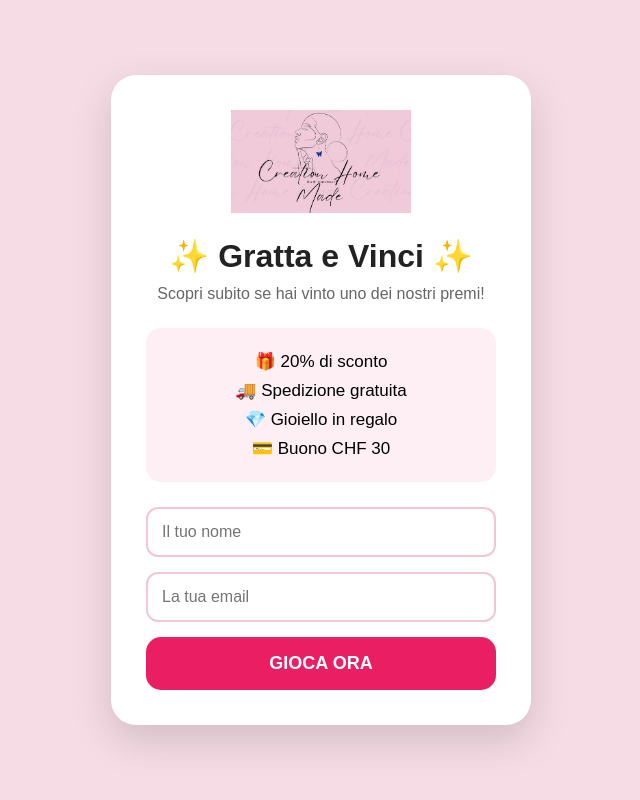
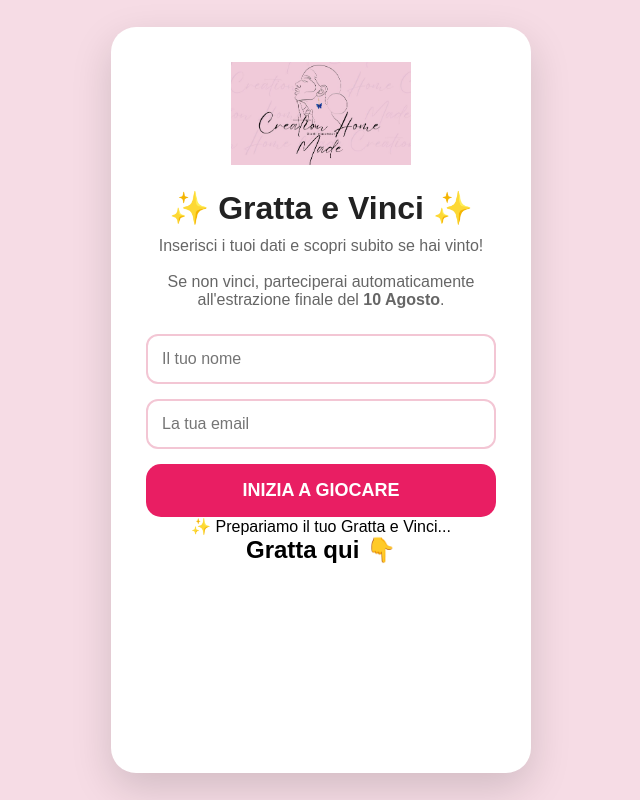
Before and after one commit to Jessmach77/gratta-e-vinci-creation, a plain HTML site: page index.html in a window 1280 px wide. Shown: the whole page, without its empty margins (319-959 px from the left). Drawn offline with Linux system fonts and the light colour scheme.

Commit message:
Enhance index.html structure and content
Updated title and improved accessibility with alt text for the logo. Enhanced user instructions and added loading and scratch elements.

```diff
--- a/index.html
+++ b/index.html
@@ -3,7 +3,7 @@
 <head>
     <meta charset="UTF-8">
     <meta name="viewport" content="width=device-width, initial-scale=1.0">
-    <title>Gratta e Vinci - Creation Home Made</title>
+    <title>Gratta e Vinci | Creation Home Made</title>
 
     <link rel="stylesheet" href="style.css">
 </head>
@@ -12,25 +12,16 @@
 
 <div class="container">
 
-    <img src="logo.png" class="logo">
+    <img src="logo.png" class="logo" alt="Creation Home Made">
 
     <h1>✨ Gratta e Vinci ✨</h1>
 
     <p class="subtitle">
-        Scopri subito se hai vinto uno dei nostri premi!
+        Inserisci i tuoi dati e scopri subito se hai vinto!
+        <br><br>
+        Se non vinci, parteciperai automaticamente
+        all'estrazione finale del <b>10 Agosto</b>.
     </p>
-
-    <div class="premi">
-
-        <div>🎁 20% di sconto</div>
-
-        <div>🚚 Spedizione gratuita</div>
-
-        <div>💎 Gioiello in regalo</div>
-
-        <div>💳 Buono CHF 30</div>
-
-    </div>
 
     <input
         type="text"
@@ -43,10 +34,25 @@
         placeholder="La tua email">
 
     <button id="gioca">
+        INIZIA A GIOCARE
+    </button>
 
-        GIOCA ORA
+    <div id="loading" class="hidden">
+        <p>✨ Prepariamo il tuo Gratta e Vinci...</p>
+    </div>
 
-    </button>
+    <div id="gratta" class="hidden">
+
+        <h2>Gratta qui 👇</h2>
+
+        <canvas id="scratchCanvas"
+            width="320"
+            height="170">
+        </canvas>
+
+    </div>
+
+    <div id="risultato"></div>
 
 </div>
 
```
